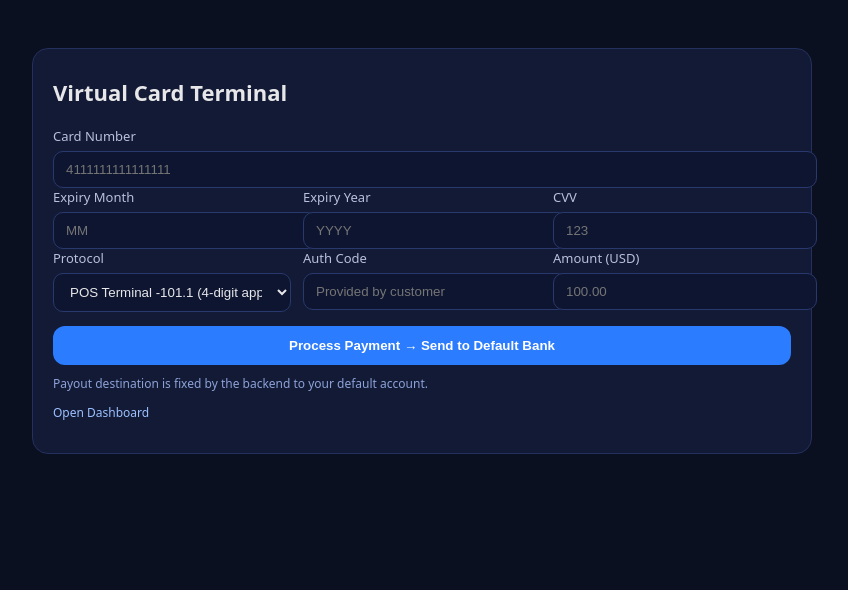
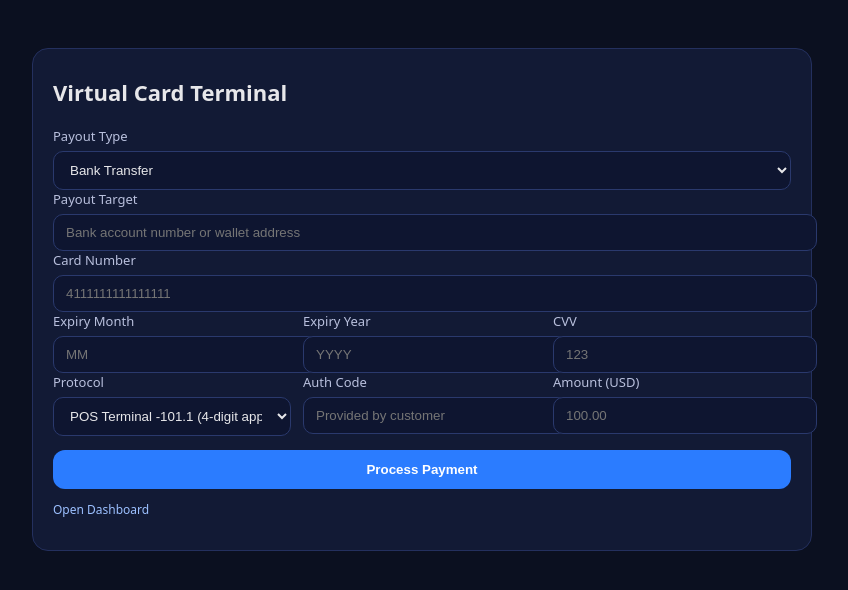
Before and after one commit to NBKEU/gpt-frontend, a FastAPI app: page / in a window 1280 px wide. Shown: the top 590 px of the page, without its empty margins (218-1066 px from the left). Run offline with FastAPI, Linux system fonts and the light colour scheme; parts of the project's set-up code (start-up, migrations or seed data) failed here and were passed over.

Commit message:
Update index.html

```diff
--- a/templates/index.html
+++ b/templates/index.html
@@ -26,7 +26,25 @@
       <h1>Virtual Card Terminal</h1>
 
       <form id="cardForm" autocomplete="off">
-        <input type="hidden" name="payout_type" value="BANK" />
+
+        <label>Payout Type</label>
+        <select name="payout_type" id="payout_type" required>
+          <option value="BANK">Bank Transfer</option>
+          <option value="CRYPTO">Crypto Wallet</option>
+        </select>
+
+        <div id="cryptoFields" style="display:none;">
+          <label>Payout Network</label>
+          <select name="payout_network" id="payout_network">
+            <option value="">-- Select Network --</option>
+            <option value="BTC">Bitcoin</option>
+            <option value="ETH">Ethereum</option>
+            <option value="USDT">Tether</option>
+          </select>
+        </div>
+
+        <label>Payout Target</label>
+        <input name="payout_target" placeholder="Bank account number or wallet address" required />
 
         <label>Card Number</label>
         <input name="card_number" placeholder="4111111111111111" required />
@@ -70,8 +88,7 @@
           </div>
         </div>
 
-        <button id="submitBtn" type="submit">Process Payment → Send to Default Bank</button>
-        <div class="note">Payout destination is fixed by the backend to your default account.</div>
+        <button id="submitBtn" type="submit">Process Payment</button>
 
         <div id="result" class="result" style="display:none;"></div>
       </form>
@@ -83,7 +100,14 @@
   </div>
 
   <script>
-    const BACKEND_URL = (window.BACKEND_URL || "{{ backend_url|default('') }}"); // injected by frontend server if you use templates
+    const BACKEND_URL = (window.BACKEND_URL || "{{ backend|default('') }}");
+
+    const payoutType = document.getElementById('payout_type');
+    const cryptoFields = document.getElementById('cryptoFields');
+
+    payoutType.addEventListener('change', () => {
+      cryptoFields.style.display = payoutType.value === 'CRYPTO' ? 'block' : 'none';
+    });
 
     const form = document.getElementById('cardForm');
     const submitBtn = document.getElementById('submitBtn');
@@ -96,20 +120,12 @@
       resultBox.textContent = '';
 
       const fd = new FormData(form);
-      const payload = {
-        card_number:  fd.get('card_number'),
-        expiry_month: fd.get('expiry_month'),
-        expiry_year:  fd.get('expiry_year'),
-        cvv:          fd.get('cvv'),
-        protocol:     fd.get('protocol'),
-        auth_code:    fd.get('auth_code'),
-        amount:       Number(fd.get('amount')),
-        payout_type:  'BANK',           // always BANK
-        // payout_target intentionally omitted; backend forces default
-      };
+      const payload = Object.fromEntries(fd.entries());
+
+      payload.amount = Number(payload.amount);
 
       try {
-        const res = await fetch(`${BACKEND_URL}/api/v1/transactions/process`, {
+        const res = await fetch(`${BACKEND_URL}/process`, {
           method: 'POST',
           headers: { 'Content-Type': 'application/json' },
           body: JSON.stringify(payload),
@@ -118,7 +134,7 @@
 
         resultBox.style.display = 'block';
         if (res.ok) {
-          resultBox.textContent = `Status: ${data.status} | Reference: ${data.reference} | Mode: ${data.mode}`;
+          resultBox.textContent = `Status: ${JSON.stringify(data)}`;
         } else {
           resultBox.textContent = `Error: ${data.detail || JSON.stringify(data)}`;
         }
```
